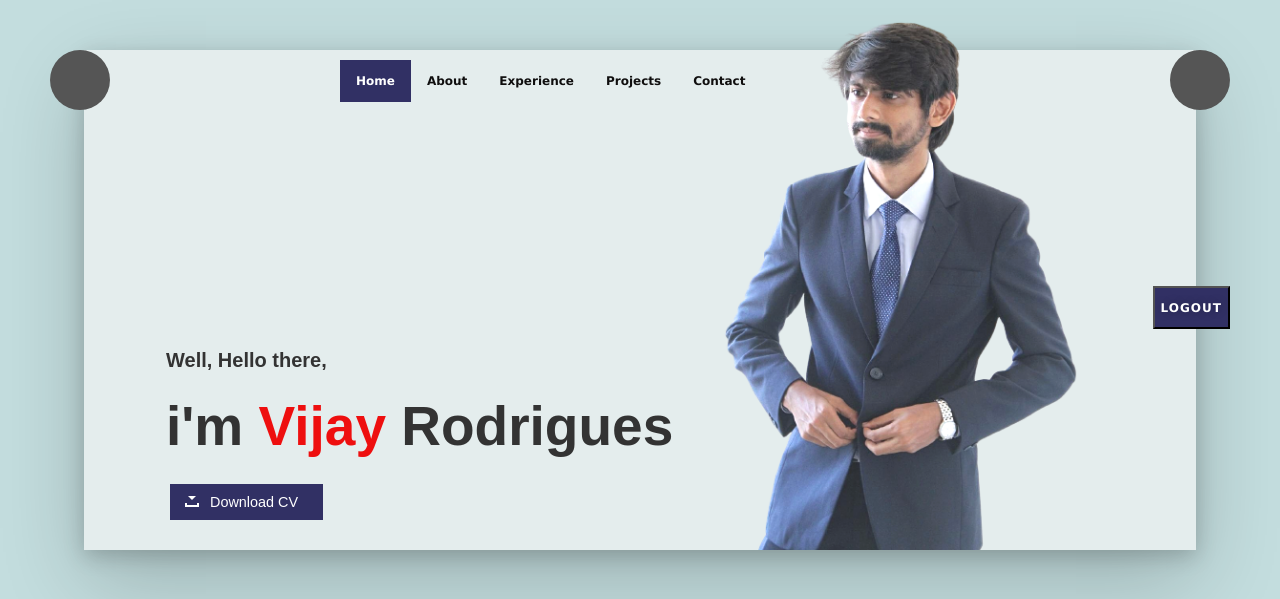
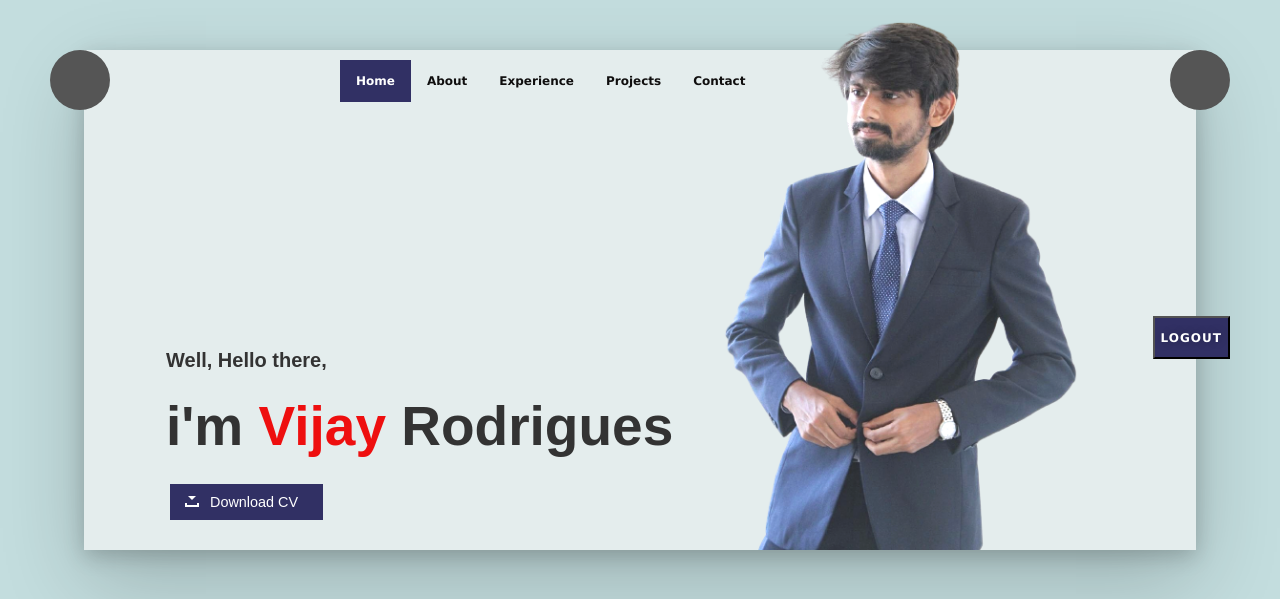
Before and after one commit to VijayRodrigues/pers-proj-app, a Flask app: template templates/profile.html in a window 1280 px wide. Shown: the top 599 px of the page. Run offline with Flask 2, Linux system fonts and the light colour scheme; the template is opened without the code that fills it, so the values that code supplies are empty; some libraries are stand-ins or nearby versions; some web fonts are replaced.

Commit message:
Update style_prof.css

```diff
--- a/static/style_prof.css
+++ b/static/style_prof.css
@@ -12,7 +12,7 @@ body {
 
  .login{
   position:relative;
-  top: -200px;
+  top: -170px;
 
  }
 
```
